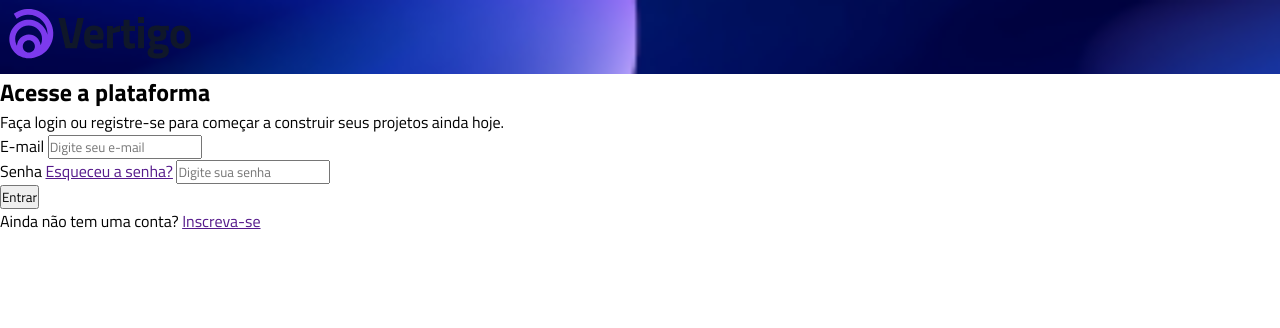
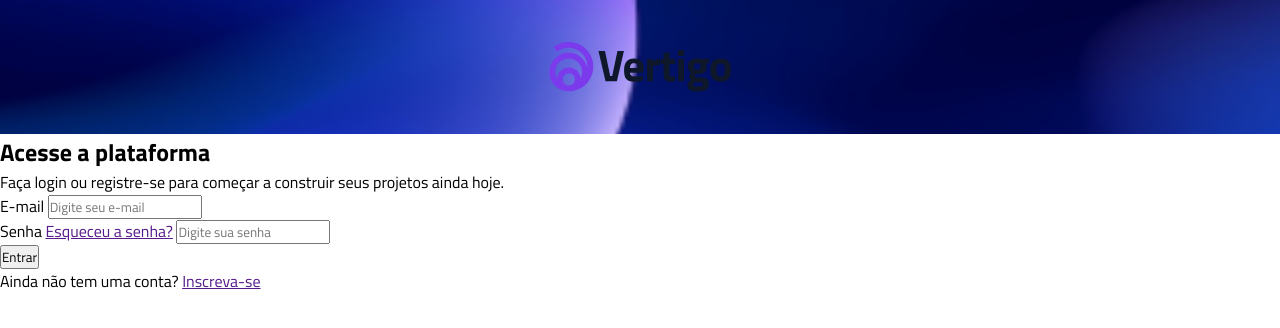
Before and after one commit to marialuizaVf/projeto-vertigo, a plain HTML site: page index.html in a window 1280 px wide. Drawn offline with Linux system fonts and the light colour scheme.

Commit message:
ATualização posicao logo

```diff
--- a/style.css
+++ b/style.css
@@ -7,4 +7,8 @@
 header{
     background-image:url(./img/bg-mobel.png) ;
     background-size: cover;
+    height: 8.375rem;
+    display: flex;
+    justify-content: center;
+    align-items: center;
 }
```
